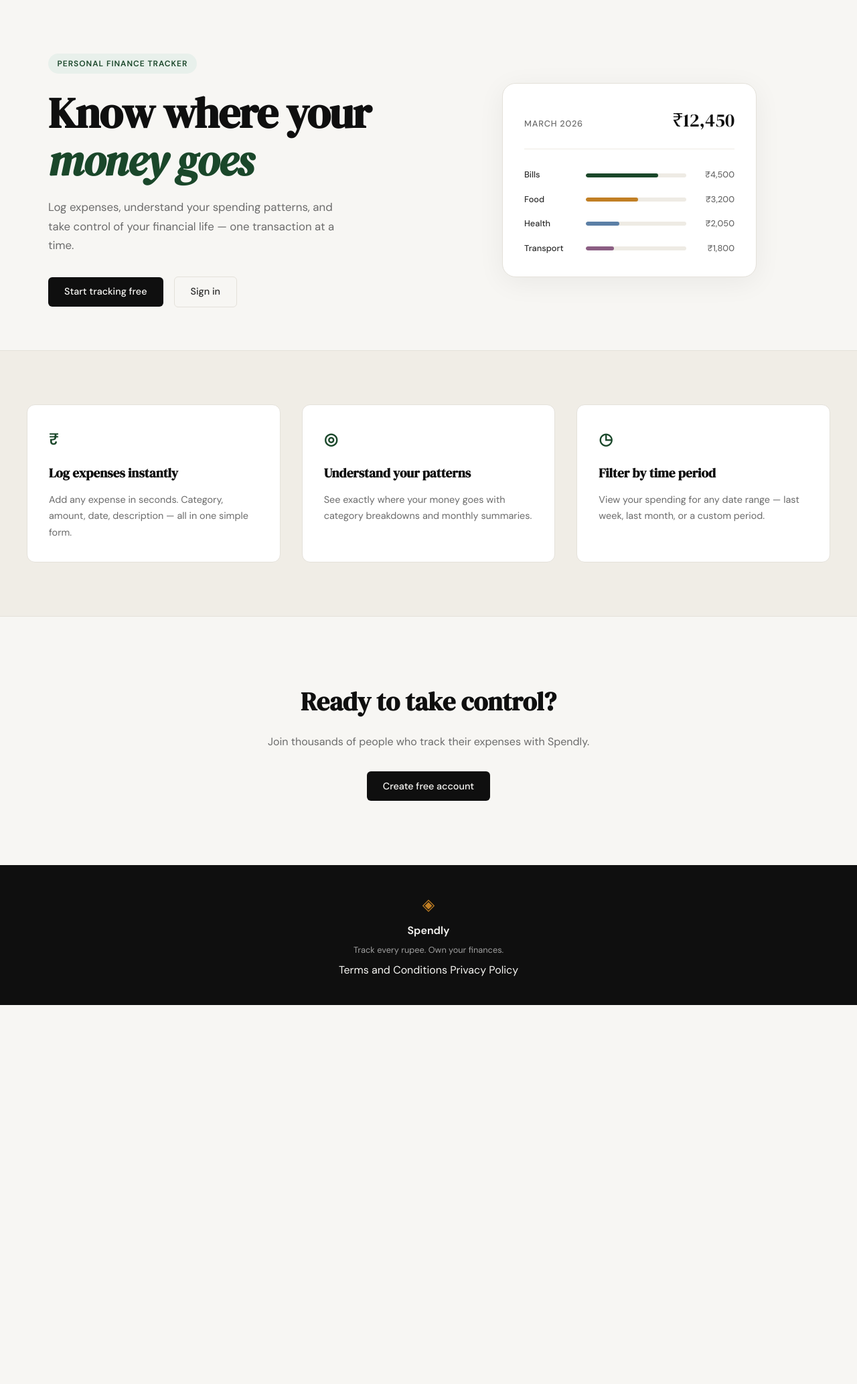
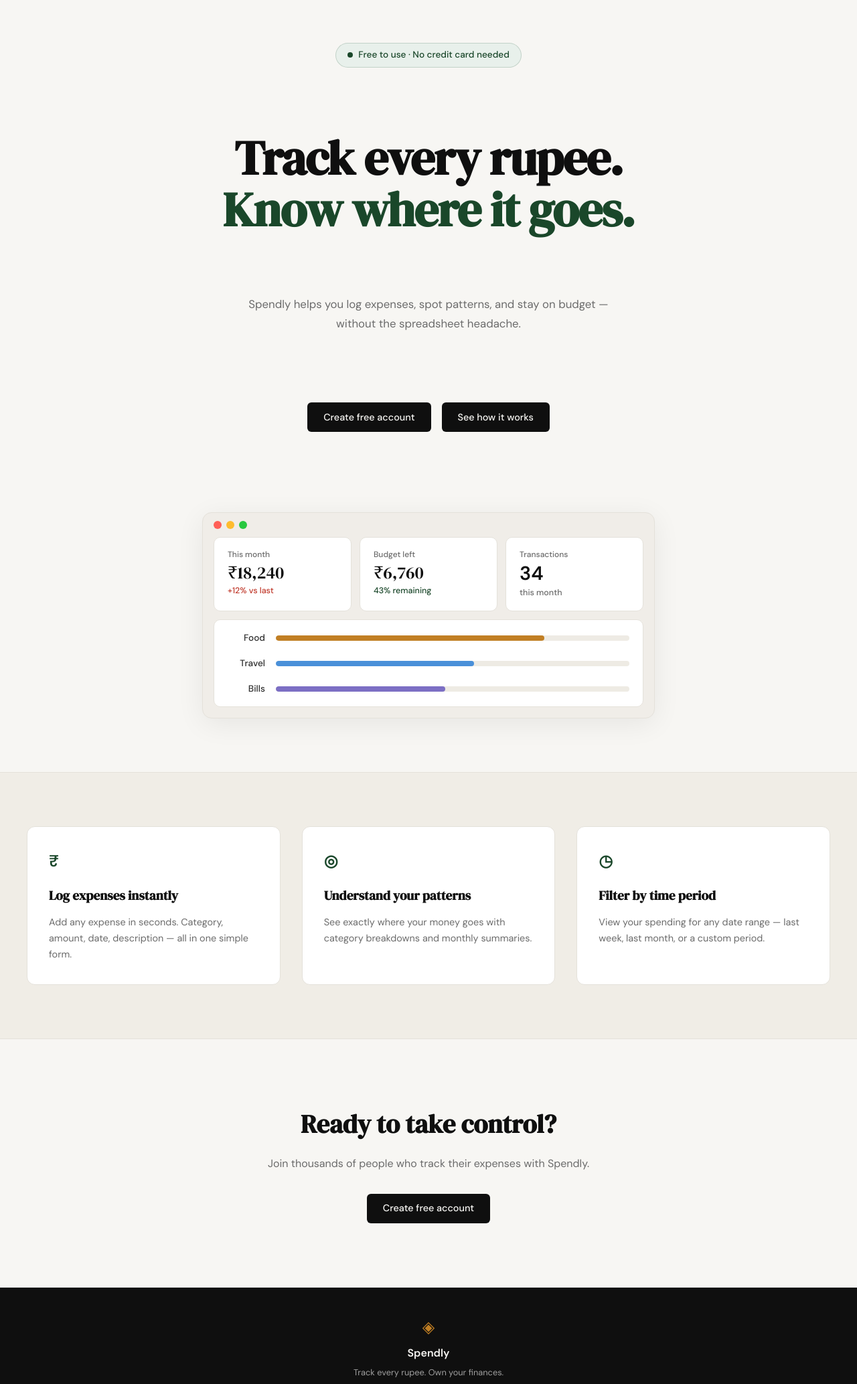
Before and after one commit to manasX20/spendly, a Flask app: page / in a window 1280 px wide. Shown: the part 61-2128 px from the top of the page at 67% size. Before the commit the page ends 1562 px from the top, so only its background shows below. Run offline with Flask 3, Linux system fonts and the light colour scheme.

Commit message:
landing: redesign hero section to match mockup

```diff
--- /dev/null
+++ b/static/css/landing.css
@@ -0,0 +1,187 @@
+/* ------------------------------------------------------------------ */
+/* Hero — centered single-column layout                                */
+/* ------------------------------------------------------------------ */
+
+.hero {
+    display: flex;
+    flex-direction: column;
+    align-items: center;
+    text-align: center;
+    padding: 4rem 2rem 5rem;
+    max-width: 740px;
+    margin: 0 auto;
+}
+
+/* Badge */
+.hero-badge {
+    display: inline-flex;
+    align-items: center;
+    gap: 0.5rem;
+    background: var(--accent-light);
+    color: var(--accent);
+    border: 1px solid rgba(26, 71, 42, 0.18);
+    border-radius: 999px;
+    font-size: 0.85rem;
+    font-weight: 500;
+    letter-spacing: normal;
+    text-transform: none;
+    padding: 0.4rem 1.1rem;
+    margin-bottom: 2rem;
+}
+
+.hero-badge-dot {
+    width: 8px;
+    height: 8px;
+    border-radius: 50%;
+    background: var(--accent);
+    flex-shrink: 0;
+}
+
+/* Title */
+.hero-title {
+    font-size: clamp(2.75rem, 6vw, 4.5rem);
+    line-height: 1.08;
+    letter-spacing: -0.02em;
+    color: var(--ink);
+    margin-bottom: 1.5rem;
+    font-style: normal;
+}
+
+.hero-title-accent {
+    display: block;
+    color: var(--accent);
+    font-style: normal;
+}
+
+/* Subtitle */
+.hero-subtitle {
+    max-width: 540px;
+    text-align: center;
+    margin: 0 auto 2.5rem;
+}
+
+/* Actions */
+.hero-actions {
+    margin-bottom: 3.5rem;
+    gap: 1rem;
+}
+
+/* ------------------------------------------------------------------ */
+/* Mock browser card                                                   */
+/* ------------------------------------------------------------------ */
+
+.mock-browser {
+    width: 100%;
+    background: #f0ede8;
+    border-radius: 14px;
+    border: 1px solid var(--border);
+    overflow: hidden;
+    box-shadow: 0 8px 40px rgba(0, 0, 0, 0.07);
+}
+
+.mock-browser-bar {
+    display: flex;
+    align-items: center;
+    gap: 7px;
+    padding: 12px 16px;
+}
+
+.traffic-dot {
+    width: 12px;
+    height: 12px;
+    border-radius: 50%;
+    display: inline-block;
+}
+
+.traffic-red    { background: #ff5f57; }
+.traffic-yellow { background: #febc2e; }
+.traffic-green  { background: #28c840; }
+
+.mock-browser-body {
+    padding: 0 1rem 1rem;
+    display: flex;
+    flex-direction: column;
+    gap: 0.75rem;
+}
+
+/* Stat tiles */
+.mock-stats {
+    display: grid;
+    grid-template-columns: repeat(3, 1fr);
+    gap: 0.75rem;
+}
+
+.mock-stat-card {
+    background: var(--paper-card);
+    border: 1px solid var(--border);
+    border-radius: 10px;
+    padding: 1rem 1.25rem;
+    display: flex;
+    flex-direction: column;
+    gap: 0.2rem;
+    text-align: left;
+}
+
+.mock-stat-label {
+    font-size: 0.75rem;
+    color: var(--ink-muted);
+    font-weight: 500;
+}
+
+.mock-stat-value {
+    font-family: var(--font-display);
+    font-size: 1.6rem;
+    color: var(--ink);
+    line-height: 1.1;
+}
+
+.mock-stat-value--plain {
+    font-family: var(--font-body);
+    font-weight: 700;
+    font-size: 1.8rem;
+}
+
+.mock-stat-sub            { font-size: 0.78rem; font-weight: 500; color: var(--ink-muted); }
+.mock-stat-sub--red       { color: var(--danger); }
+.mock-stat-sub--green     { color: var(--accent); }
+
+/* Bar chart section */
+.mock-chart {
+    background: var(--paper-card);
+    border: 1px solid var(--border);
+    border-radius: 10px;
+    padding: 1rem 1.25rem;
+    display: flex;
+    flex-direction: column;
+    gap: 1rem;
+}
+
+.mock-chart-row {
+    display: grid;
+    grid-template-columns: 56px 1fr;
+    align-items: center;
+    gap: 1rem;
+}
+
+.mock-chart-label {
+    font-size: 0.85rem;
+    font-weight: 500;
+    color: var(--ink-soft);
+    text-align: right;
+}
+
+.mock-chart .mock-bar-track { height: 8px; }
+
+.mock-bar--amber  { background: #c17f24; }
+.mock-bar--blue   { background: #4a90d9; }
+.mock-bar--purple { background: #7c6fc4; }
+
+/* ------------------------------------------------------------------ */
+/* Responsive                                                          */
+/* ------------------------------------------------------------------ */
+
+@media (max-width: 600px) {
+    .mock-stats {
+        grid-template-columns: 1fr;
+    }
+}
--- a/templates/landing.html
+++ b/templates/landing.html
@@ -2,59 +2,72 @@
 
 {% block title %}Spendly — Track Every Rupee{% endblock %}
 
+{% block head %}
+<link rel="stylesheet" href="{{ url_for('static', filename='css/landing.css') }}">
+{% endblock %}
+
 {% block content %}
 
 <section class="hero">
-    <div class="hero-inner">
-        <div class="hero-badge">Personal Finance Tracker</div>
-        <h1 class="hero-title">
-            Know where your<br>
-            <em>money goes</em>
-        </h1>
-        <p class="hero-subtitle">
-            Log expenses, understand your spending patterns,
-            and take control of your financial life —
-            one transaction at a time.
-        </p>
-        <div class="hero-actions">
-            <a href="{{ url_for('register') }}" class="btn-primary">Start tracking free</a>
-            <a href="{{ url_for('login') }}" class="btn-ghost">Sign in</a>
+    <div class="hero-badge">
+        <span class="hero-badge-dot"></span>
+        Free to use · No credit card needed
+    </div>
+    <h1 class="hero-title">
+        Track every rupee.<br>
+        <span class="hero-title-accent">Know where it goes.</span>
+    </h1>
+    <p class="hero-subtitle">
+        Spendly helps you log expenses, spot patterns, and stay
+        on budget — without the spreadsheet headache.
+    </p>
+    <div class="hero-actions">
+        <a href="{{ url_for('register') }}" class="btn-primary">Create free account</a>
+        <a href="{{ url_for('login') }}" class="btn-primary">See how it works</a>
+    </div>
+
+    <div class="mock-browser">
+        <div class="mock-browser-bar">
+            <span class="traffic-dot traffic-red"></span>
+            <span class="traffic-dot traffic-yellow"></span>
+            <span class="traffic-dot traffic-green"></span>
         </div>
-    </div>
-    <div class="hero-visual">
-        <div class="mock-card">
-            <div class="mock-card-header">
-                <span class="mock-label">March 2026</span>
-                <span class="mock-total">₹12,450</span>
+        <div class="mock-browser-body">
+            <div class="mock-stats">
+                <div class="mock-stat-card">
+                    <span class="mock-stat-label">This month</span>
+                    <span class="mock-stat-value">₹18,240</span>
+                    <span class="mock-stat-sub mock-stat-sub--red">+12% vs last</span>
+                </div>
+                <div class="mock-stat-card">
+                    <span class="mock-stat-label">Budget left</span>
+                    <span class="mock-stat-value">₹6,760</span>
+                    <span class="mock-stat-sub mock-stat-sub--green">43% remaining</span>
+                </div>
+                <div class="mock-stat-card">
+                    <span class="mock-stat-label">Transactions</span>
+                    <span class="mock-stat-value mock-stat-value--plain">34</span>
+                    <span class="mock-stat-sub">this month</span>
+                </div>
             </div>
-            <div class="mock-bars">
-                <div class="mock-bar-row">
-                    <span class="mock-cat">Bills</span>
+            <div class="mock-chart">
+                <div class="mock-chart-row">
+                    <span class="mock-chart-label">Food</span>
                     <div class="mock-bar-track">
-                        <div class="mock-bar" style="width: 72%"></div>
+                        <div class="mock-bar mock-bar--amber" style="width: 76%"></div>
                     </div>
-                    <span class="mock-amt">₹4,500</span>
                 </div>
-                <div class="mock-bar-row">
-                    <span class="mock-cat">Food</span>
+                <div class="mock-chart-row">
+                    <span class="mock-chart-label">Travel</span>
                     <div class="mock-bar-track">
-                        <div class="mock-bar mock-bar-2" style="width: 52%"></div>
+                        <div class="mock-bar mock-bar--blue" style="width: 56%"></div>
                     </div>
-                    <span class="mock-amt">₹3,200</span>
                 </div>
-                <div class="mock-bar-row">
-                    <span class="mock-cat">Health</span>
+                <div class="mock-chart-row">
+                    <span class="mock-chart-label">Bills</span>
                     <div class="mock-bar-track">
-                        <div class="mock-bar mock-bar-3" style="width: 33%"></div>
+                        <div class="mock-bar mock-bar--purple" style="width: 48%"></div>
                     </div>
-                    <span class="mock-amt">₹2,050</span>
-                </div>
-                <div class="mock-bar-row">
-                    <span class="mock-cat">Transport</span>
-                    <div class="mock-bar-track">
-                        <div class="mock-bar mock-bar-4" style="width: 28%"></div>
-                    </div>
-                    <span class="mock-amt">₹1,800</span>
                 </div>
             </div>
         </div>
```
